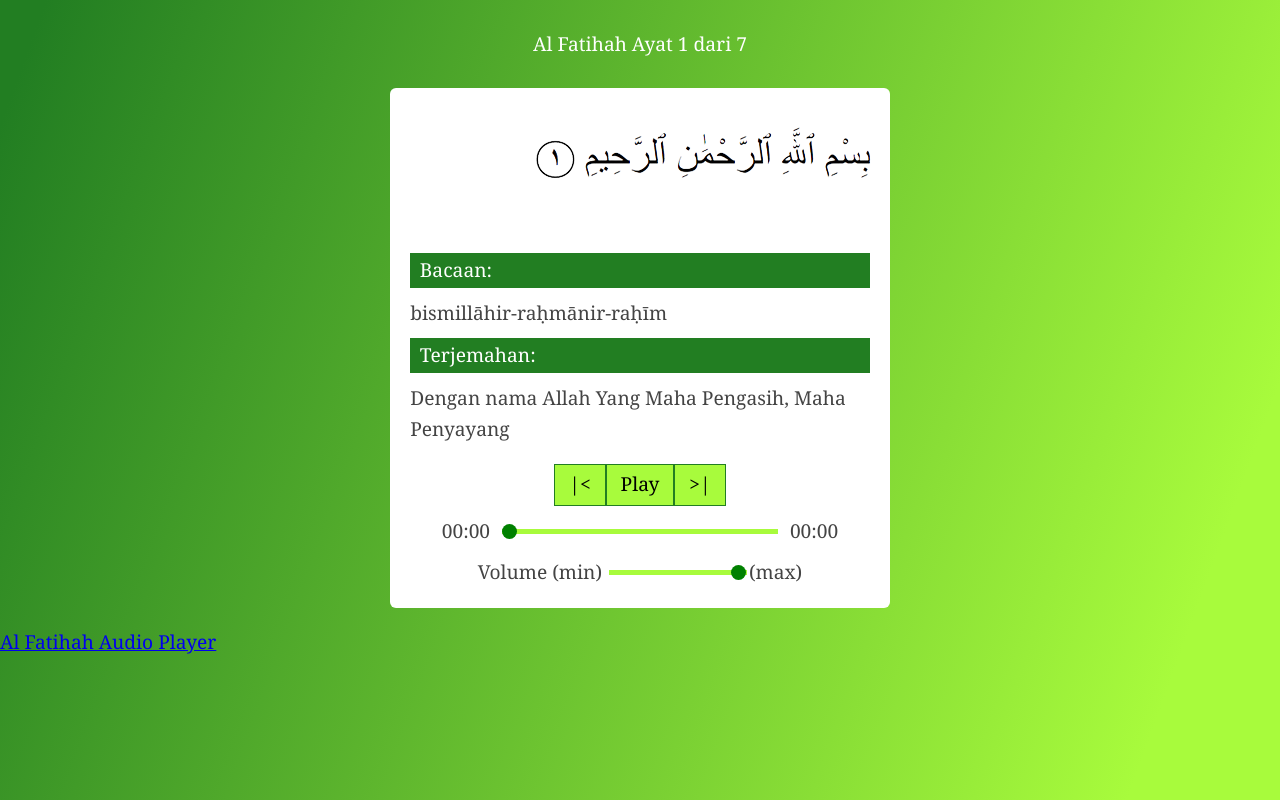
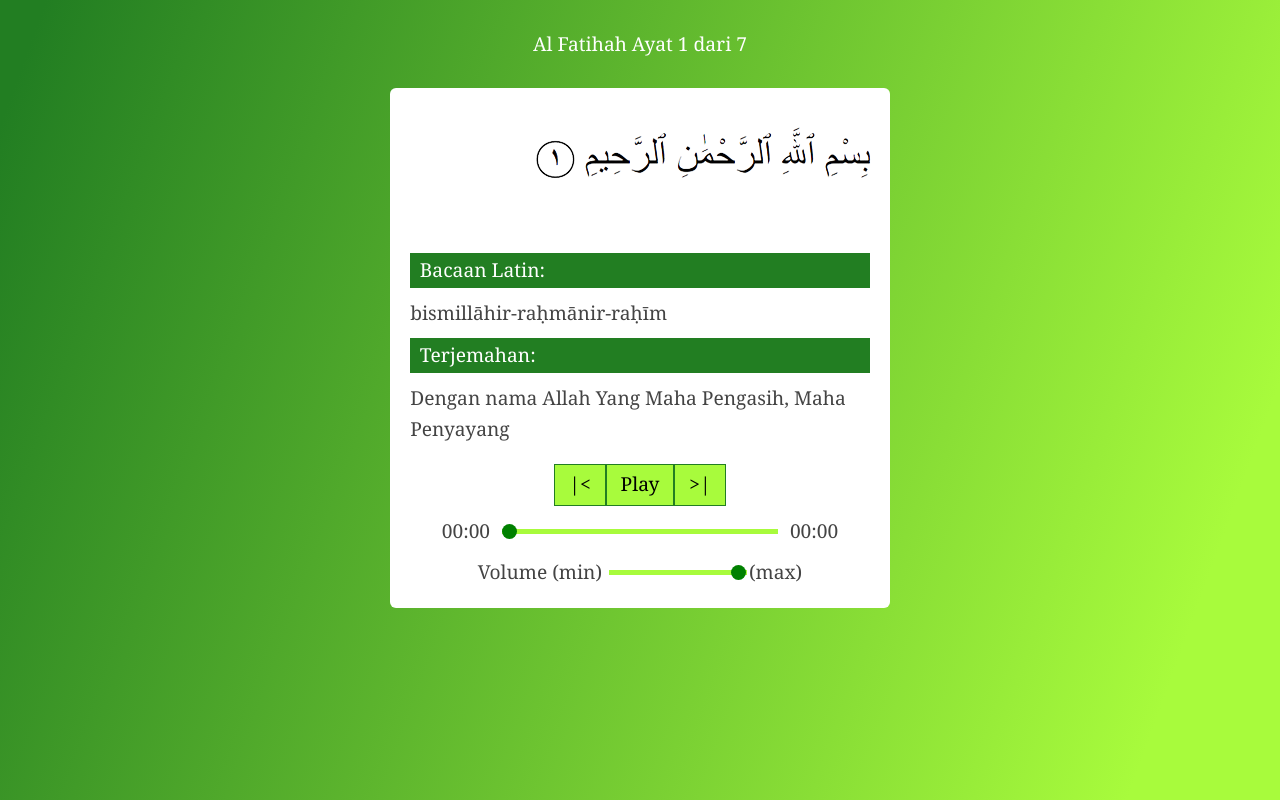
Before and after one commit to tisnarudi/Al-Fatihah-Audio-Player, a plain HTML site: page index.html in a window 1280 px wide. Drawn offline with Linux system fonts and the light colour scheme.

Commit message:
Add files via upload

```diff
--- a/index.html
+++ b/index.html
@@ -13,7 +13,7 @@
   <div class="player">
 		<div class="track-art"></div>
 		<div class="details">
-		  <div class="judul">Bacaan:</div>
+		  <div class="judul">Bacaan Latin:</div>
 		  <div class="track-name">Track Name</div>
 		  <div class="judul">Terjemahan:</div>
 		  <div class="track-artist">Track Artist</div>
@@ -36,8 +36,5 @@
 			</div>
 		</div>
   </div>
-  <footer>
-		<p><a href="https://github.com/tisnarudi/Al-Fatihah-Audio-Player">Al Fatihah Audio Player</a></p>
-  </footer>
   <script src="main.js"></script>
 </body></html>
```
